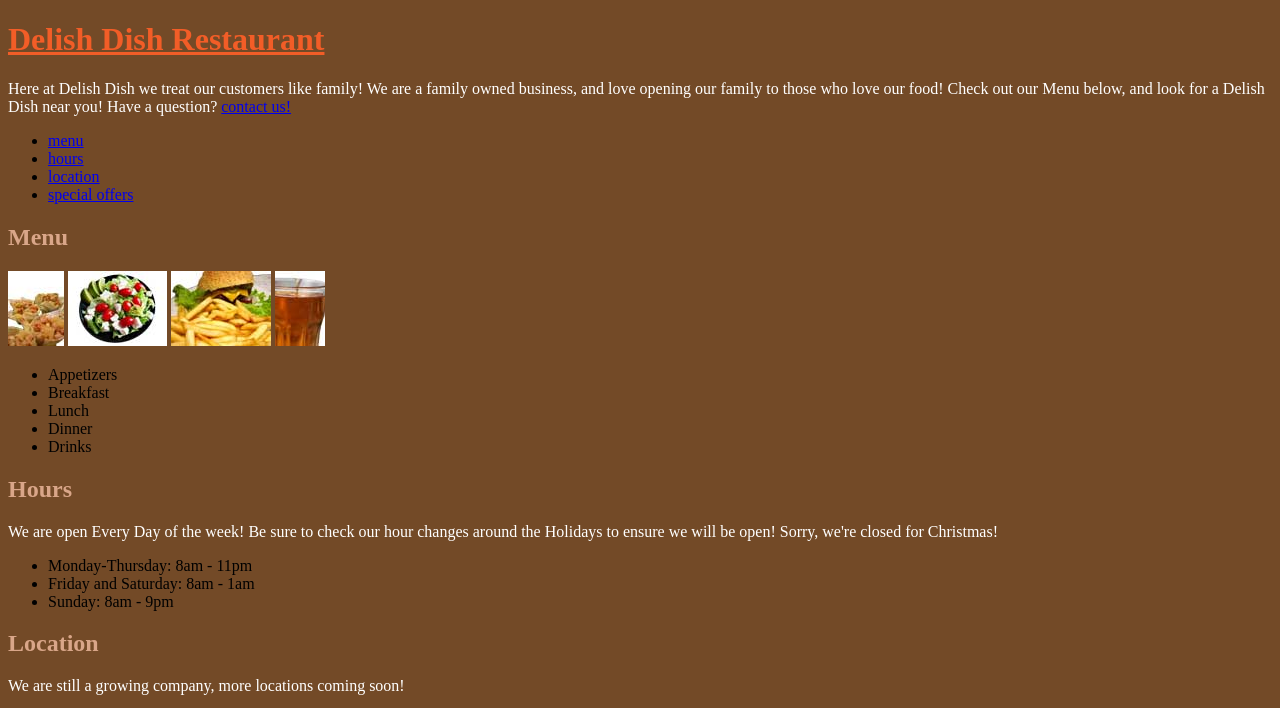
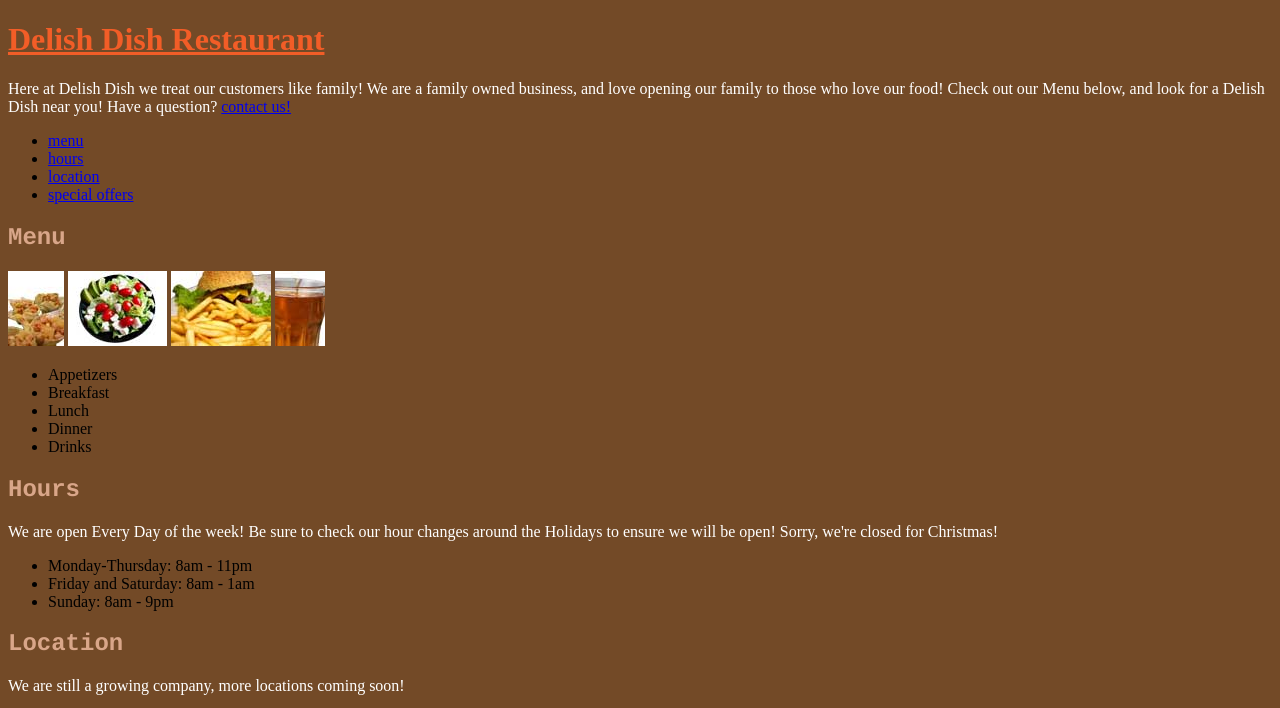
Before and after one commit to NStiner/DWS1, a plain HTML site: page project2/index.html in a window 1280 px wide. Shown: the top 708 px of the page. Drawn offline with Linux system fonts and the light colour scheme.

Commit message:
added h2 text style
courier, monospace

```diff
--- a/project2/css/style.css
+++ b/project2/css/style.css
@@ -5,6 +5,7 @@ h1 {
 
 h2 {
 	color: #D9A689;
+	font-family: "courier", monospace;
 }
 
 h3 {
```
